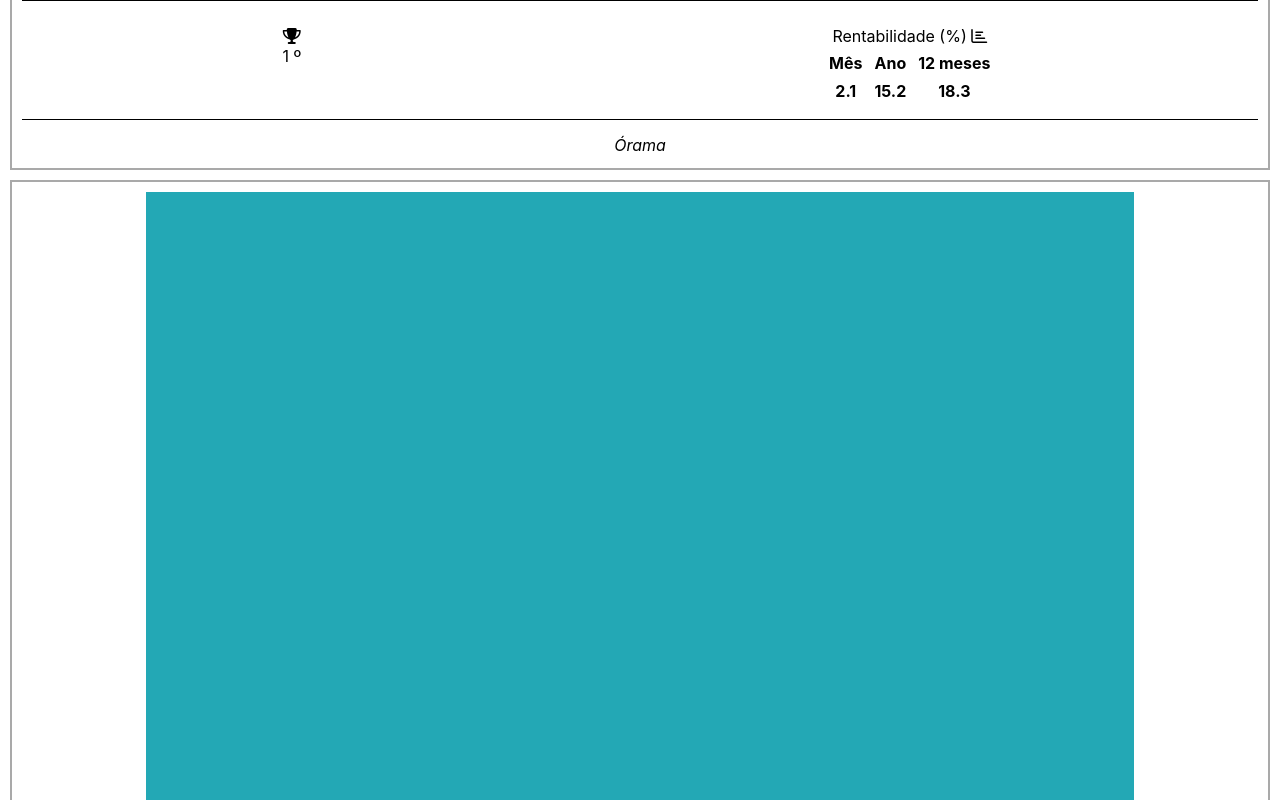
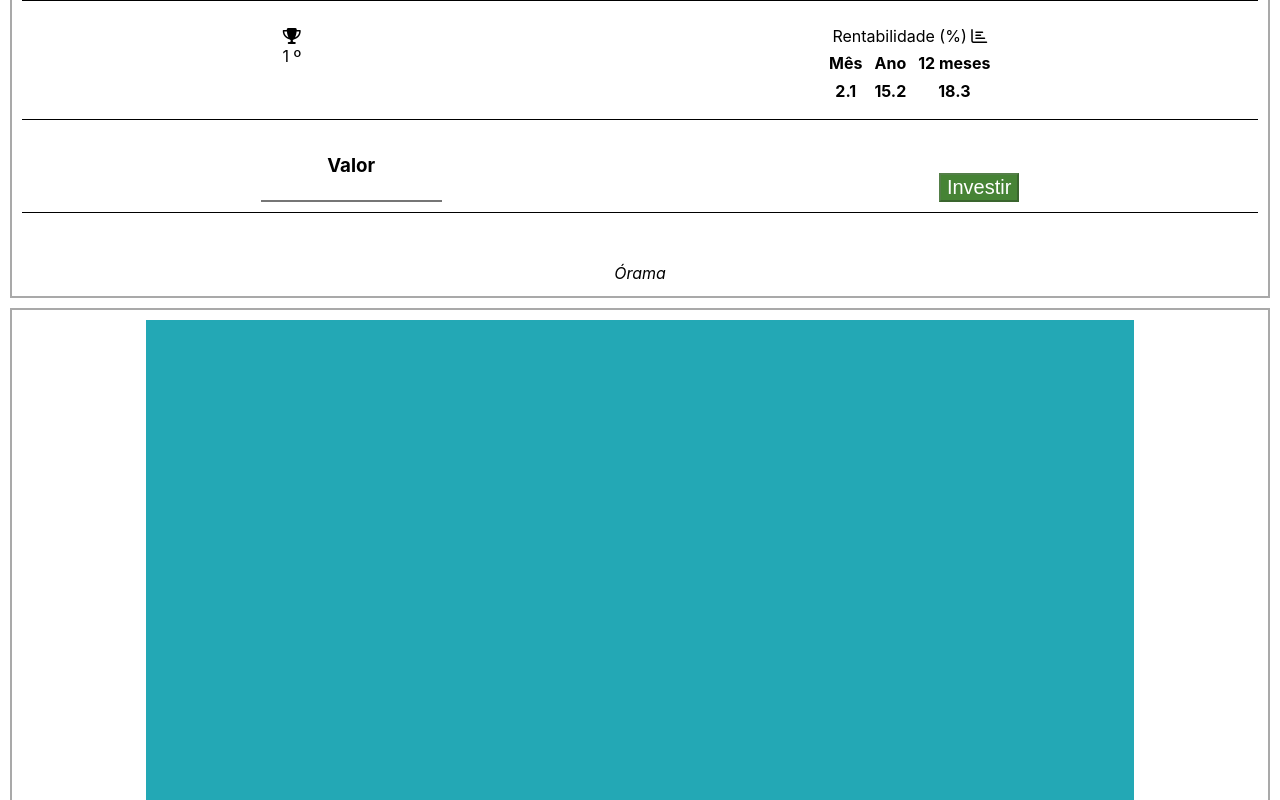
Before and after one commit to flpnascto/spartrybe, a React (Create React App) app: page / in a window 1280 px wide. Shown: the part 1220-2020 px from the top of the page. Built offline with nearby package versions, Linux system fonts and the light colour scheme.

Commit message:
feat aplicar

```diff
--- /dev/null
+++ b/src/components/Aplicar.jsx
@@ -0,0 +1,38 @@
+import React from 'react'
+import '../styles/Aplicar.css'
+
+
+class Aplicar extends React.Component {
+  constructor(props) {
+    super(props)
+    this.handleChange = this.handleChange.bind(this)
+    this.state = {
+      valor: '',
+    }
+  }
+
+  handleClick = (event) => {
+    alert('Aplicação realizada com sucesso!')
+  }
+
+  handleChange = (event) => {
+    const { value } = event.target
+
+    this.setState((previous) => ({
+      valor: value,
+    }))
+  }
+  render() {
+    const { valor } = this.state
+    return(
+      <div className="invest-Container">
+        <label className="invest-label" htmlFor="input-value">
+          <h3>Valor</h3>
+          <input id="input-value" value={this.state.valor} onChange={this.handleChange} className="input-value"  /></label>
+          <button className="invest-button" disabled={valor <= 0} onClick={this.handleClick}>Investir</button>
+      </div>
+    )
+  }
+}
+
+export default Aplicar;
--- a/src/components/PortifolioCard.jsx
+++ b/src/components/PortifolioCard.jsx
@@ -2,6 +2,7 @@ import React from 'react';
 import PropTypes from 'prop-types';
 import Rating from './Rating';
 import Ranking from './Ranking';
+import Aplicar from './Aplicar'
 
 import '../styles/portifolioCard.css'
 
@@ -25,6 +26,7 @@ class PortifolioCard extends React.Component {
         <h4 data-testid="card-name" className="card-name">{name}</h4>
         <Rating rating={rating} />
         <Ranking ranking={ranking} />
+        <Aplicar />
         <div className='card-author'>{author}</div>
       </div>
     );
--- /dev/null
+++ b/src/styles/Aplicar.css
@@ -0,0 +1,26 @@
+.invest-Container {
+  display: flex;
+  justify-content: space-around;
+  align-items: flex-end;
+  width: 100%;
+  margin-bottom: 50px;
+  border-bottom: 1px solid black;
+  padding-bottom: 10px;
+}
+
+.invest-label h3 {
+  margin-bottom: 3px;
+}
+
+.input-value {
+  border-top: 0px;
+  border-left: 0px;
+  border-right: 0px;
+}
+
+.invest-button {
+  color: white;
+  background-color: #468335;
+  font-size: 20px;
+  margin-left: 20px;
+}
```
